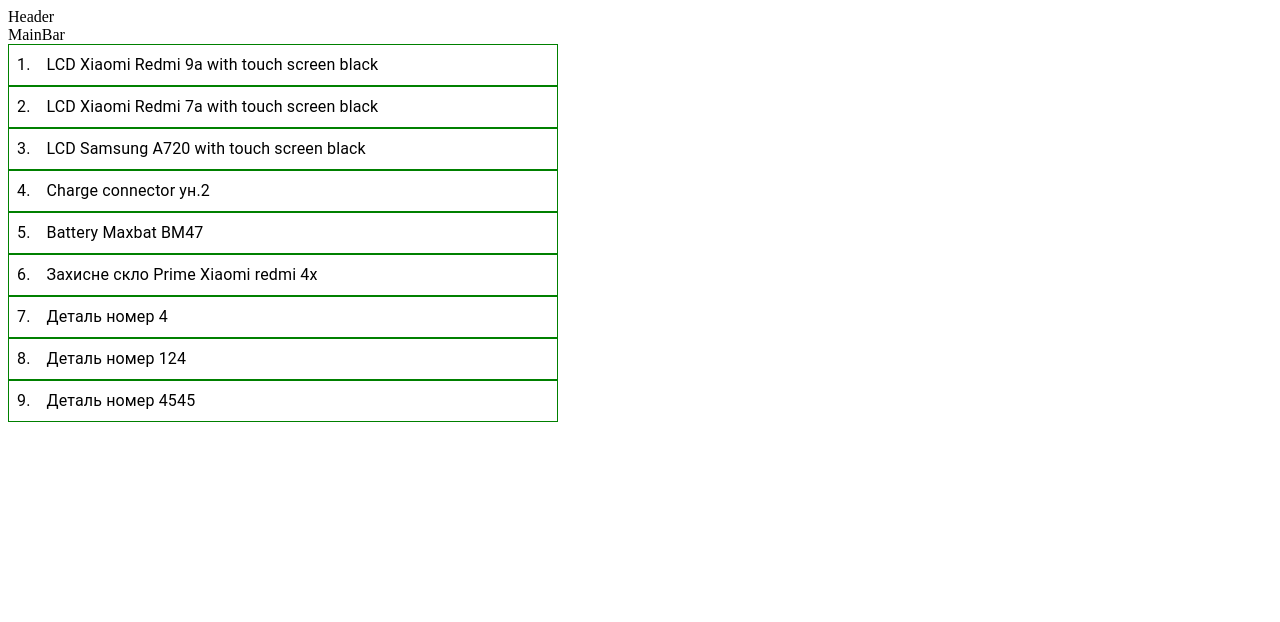
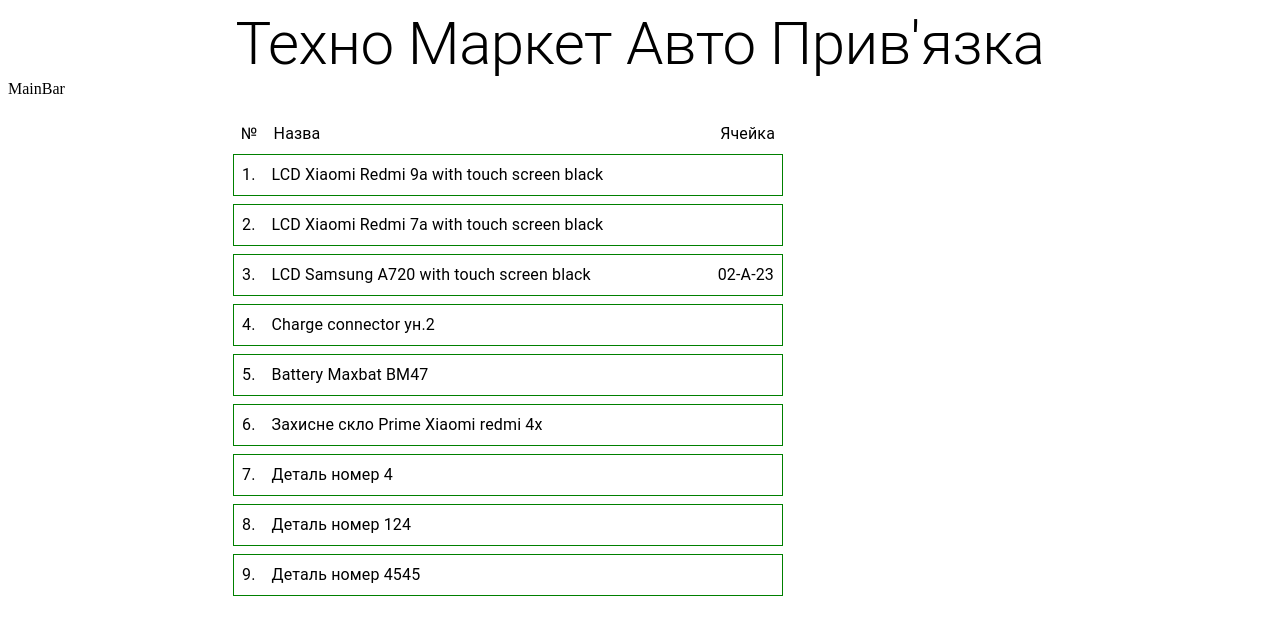
Before and after one commit to the22ndoctober/technostore, a React (Vite) app: page / in a window 1280 px wide. Shown: the top 622 px of the page. Built offline with nearby package versions, Linux system fonts and the light colour scheme.

Commit message:
added header and some other feature

```diff
--- a/src/components/content/CartItem/CartItem.tsx
+++ b/src/components/content/CartItem/CartItem.tsx
@@ -1,5 +1,7 @@
 import Grid from '@mui/material/Grid'
 import Typography from '@mui/material/Typography'
+
+
 
 
 
@@ -16,12 +18,13 @@ const CartItem = (
     {id,name,isChecked,cell, handleChecked}:ItemProps
 ) => {
   return (
-    <Grid container spacing={0} direction={'row'} columnGap={2} sx={{bgcolor:isChecked?'blue':'',color:isChecked?'white':'black',p:1, maxWidth:550, border: '1px solid green'}} onClick={()=>{
+    <Grid container spacing={0} direction={'row'} columnGap={2} sx={{bgcolor:isChecked?'blue':'',color:isChecked?'white':'black',p:1, width:550, border: '1px solid green'}} onClick={()=>{
         handleChecked()
     }}>
         <Typography variant="body1" >{id+1+'.'}</Typography>
-      <Typography variant="body1" >{name}</Typography>
-        <Typography variant="body1">{cell}</Typography>
+        <Typography variant="body1" >{name}</Typography>
+        <Typography variant="body1" sx={{ ml: 'auto'}}>{cell}</Typography>
+
     </Grid>
   )
 }
--- a/src/components/content/Content.tsx
+++ b/src/components/content/Content.tsx
@@ -1,7 +1,10 @@
 
 import { useSelector,useDispatch } from 'react-redux'
 import { selectItem, selectState } from '../../redux/reducers/items'
+import Box from '@mui/material/Box'
+import Grid from '@mui/material/Grid'
 import CartItem from './CartItem/CartItem'
+import Typography from '@mui/material/Typography'
 
 const Content = () => {
 
@@ -9,7 +12,14 @@ const Content = () => {
     const dispatch = useDispatch()
 
   return (
-    <div>
+    <Box sx={{p:3, width:1000, display:'flex',justifyContent:'center'}}>
+        <Box sx={{rowGap:1, display:'flex', flexDirection:'column'}}>
+
+        <Grid container spacing={0} direction={'row'} columnGap={2} px={1}>
+            <Typography variant="body1" color="initial">№</Typography>
+            <Typography variant="body1" color="initial">Назва</Typography>
+            <Typography variant="body1" sx={{ml:'auto'}} color="initial">Ячейка</Typography>
+        </Grid>
         {items.map((item:any, id: number)=>{
             return <CartItem
                 id={id}
@@ -21,7 +31,8 @@ const Content = () => {
                 }}
             />
         })}
-    </div>
+        </Box>
+    </Box>
   )
 }
 
--- a/src/components/header/Header.tsx
+++ b/src/components/header/Header.tsx
@@ -1,8 +1,13 @@
+import Typography from '@mui/material/Typography'
 
 
 const Header = () => {
   return (
-    <div>Header</div>
+
+      <Typography variant="h2" color="initial" sx={{textAlign:'center'}}>
+        Техно Маркет Авто Прив'язка
+      </Typography>
+
   )
 }
 
--- a/src/redux/reducers/items.ts
+++ b/src/redux/reducers/items.ts
@@ -11,7 +11,7 @@ type Item = {
 const getCartItems: Item[] = [
   {name: 'LCD Xiaomi Redmi 9a with touch screen black', isChecked: false, cell: ''},
   {name: 'LCD Xiaomi Redmi 7a with touch screen black', isChecked: false, cell: ''},
-  {name: 'LCD Samsung A720 with touch screen black', isChecked: false, cell: ''},
+  {name: 'LCD Samsung A720 with touch screen black', isChecked: false, cell: '02-A-23'},
   {name: 'Charge connector ун.2', isChecked: false, cell: ''},
   {name: 'Battery Maxbat BM47', isChecked: false, cell: ''},
   {name: 'Захисне скло Prime Xiaomi redmi 4x', isChecked: false, cell: ''},
```
